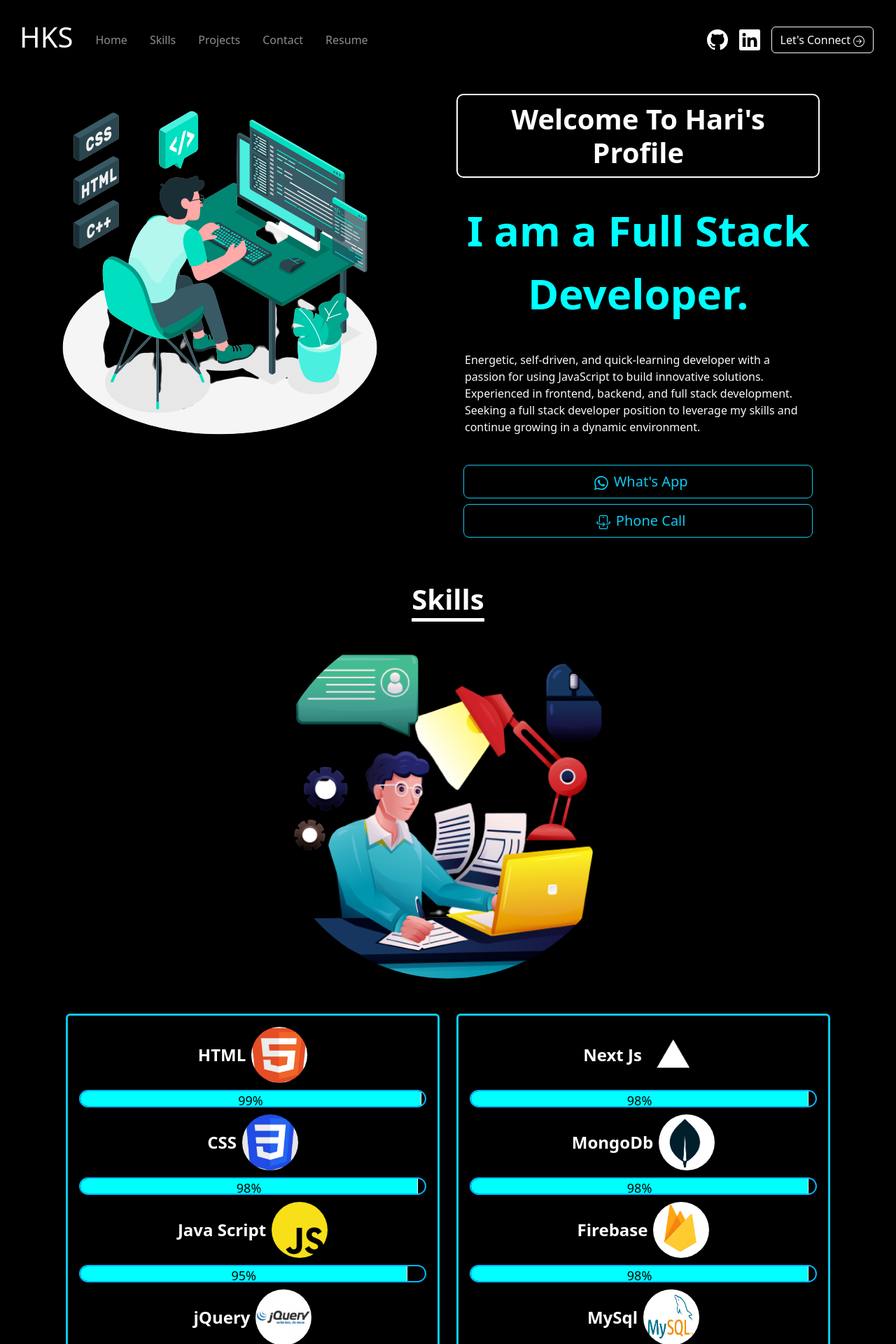
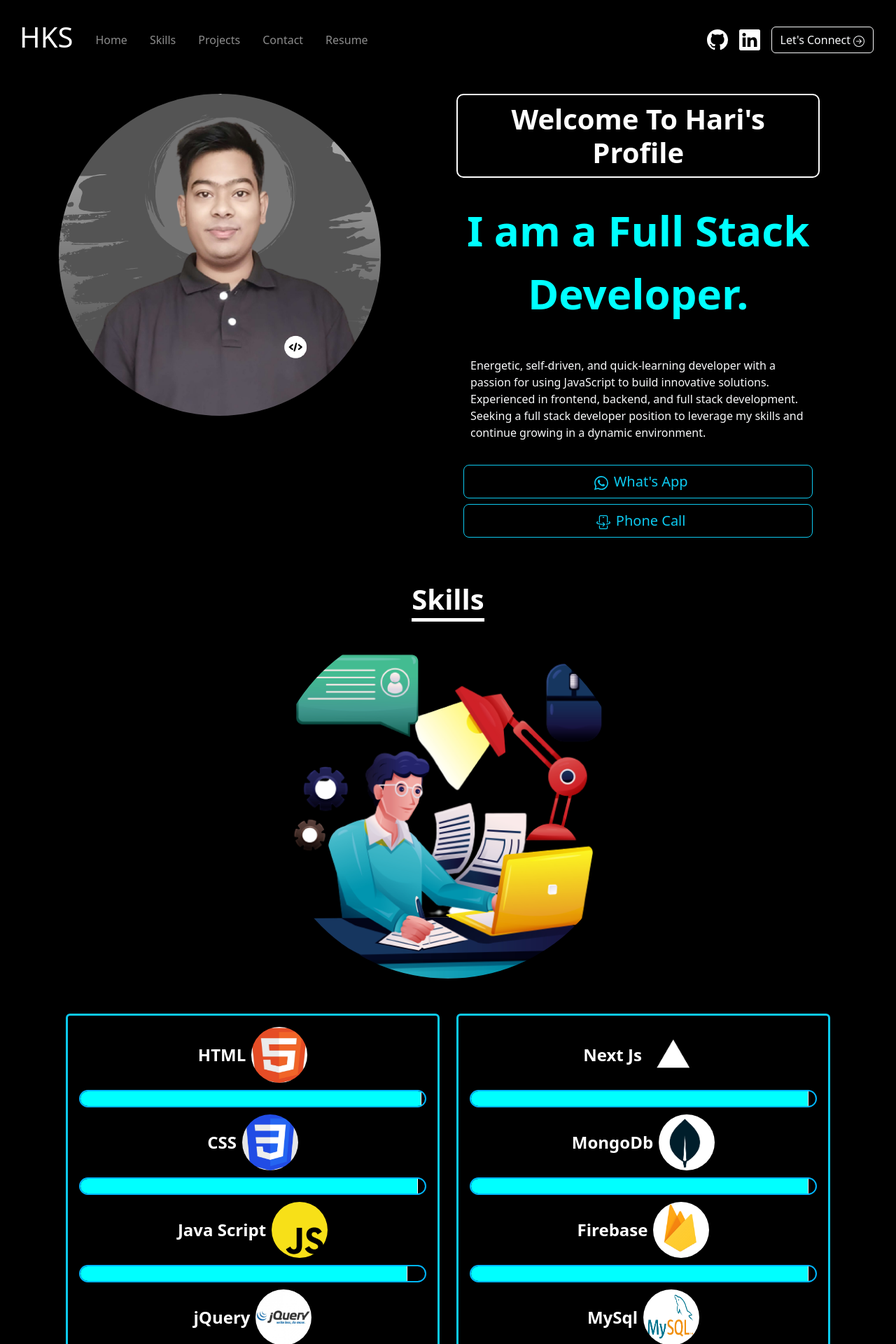
Before and after one commit to harisaini778/Portfolio, a React (Create React App) app: page /Home in a window 1280 px wide. Shown: the top 1920 px of the page at 70% size. Built offline with nearby package versions, Linux system fonts and the light colour scheme.

Commit message:
added photo in the portfolio

```diff
--- a/src/components/Home.css
+++ b/src/components/Home.css
@@ -88,7 +88,7 @@
 
     100% {
         opacity: 1;
-        transform: scale(1);
+        transform: scale(0.8);
     }
 }
 
@@ -103,12 +103,12 @@
         @keyframes scaleFadeIn {
             0% {
                 opacity: 0;
-                transform: scale(0.4);
+                /* transform: scale(0.4); */
             }
 
             100% {
                 opacity: 1;
-                transform: scale(0.7);
+                /* transform: scale(0.75); */
             }
         }
 }
--- a/src/components/Home.js
+++ b/src/components/Home.js
@@ -1,6 +1,7 @@
 import React, { useEffect, useRef } from "react";
 import "./Home.css";
 import img2 from "./assets/img2.png";
+import img3 from "./assets/hari_img.png"
 import { Container, Stack } from "react-bootstrap";
 import { Row, Col } from "react-bootstrap";
 import { BsWhatsapp } from "react-icons/bs";
@@ -53,7 +54,7 @@ const Home = () => {
       <Row>
         <Col xs={12} md={12} lg={6}>
           <div className="img1-home">
-            <img src={img2} alt="img1" />
+            <img src={img3} alt="img1" className="rounded-circle" />
           </div>
         </Col>
         <Col xs={12} md={12} lg={5} className="intro-des">
@@ -74,7 +75,7 @@ const Home = () => {
             </div>
 
               <Container>
-              <p className="text-light text-start">
+              <p className="text-light text-start m-2">
                Energetic, self-driven, and quick-learning developer with a passion for using JavaScript to build innovative solutions. Experienced in frontend, backend, and full stack development. Seeking a full stack developer position to leverage my skills and continue growing in a dynamic environment.
             </p>
               </Container>
--- a/src/components/Skills.js
+++ b/src/components/Skills.js
@@ -56,7 +56,7 @@ const Skills = () => {
       const windowHeight = window.innerHeight;
       const scrollY = window.scrollY;
 
-      if (offsetTop && scrollY > 1.5*offsetTop - windowHeight && !initialized) {
+      if (offsetTop && scrollY > 1.8*offsetTop - windowHeight && !initialized) {
         setInitialized(true);
       }
     };
@@ -74,7 +74,7 @@ const Skills = () => {
       const windowHeight = window.innerHeight;
       const scrollY = window.scrollY;
 
-      if (offsetTop && scrollY > 1.5*offsetTop - windowHeight && !initialized2) {
+      if (offsetTop && scrollY > 1.8*offsetTop - windowHeight && !initialized2) {
         setInitialized2(true);
       }
     };
@@ -165,7 +165,7 @@ return (
 
    <div ref={skillsRef} className="skills-box">
      <div className="fill" style={{ width: initialized ? `${skill.percentage}%` : 0 }}>
-       {`${skill.percentage}%`}
+       {/* {`${skill.percentage}%`} */}
      </div>
    </div>
  </div>
@@ -202,7 +202,7 @@ return (
 
    <div ref={skillsRef} className="skills-box">
      <div className="fill" style={{ width: initialized ? `${skill.percentage}%` : 0 }}>
-       {`${skill.percentage}%`}
+       {/* {`${skill.percentage}%`} */}
      </div>
    </div>
  </div>
```
Also changed, not shown: src/components/assets/hari_img-removebg-preview.png (added), src/components/assets/hari_img.png (added).
